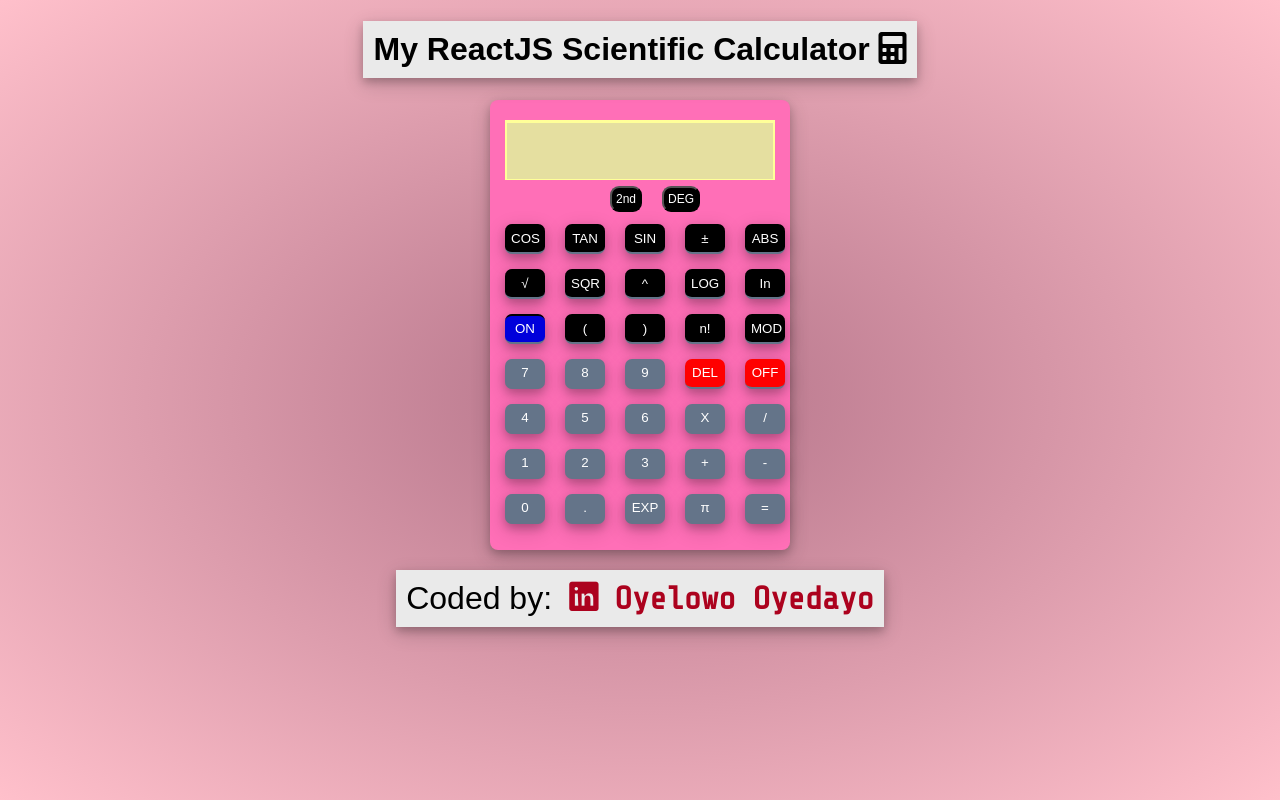
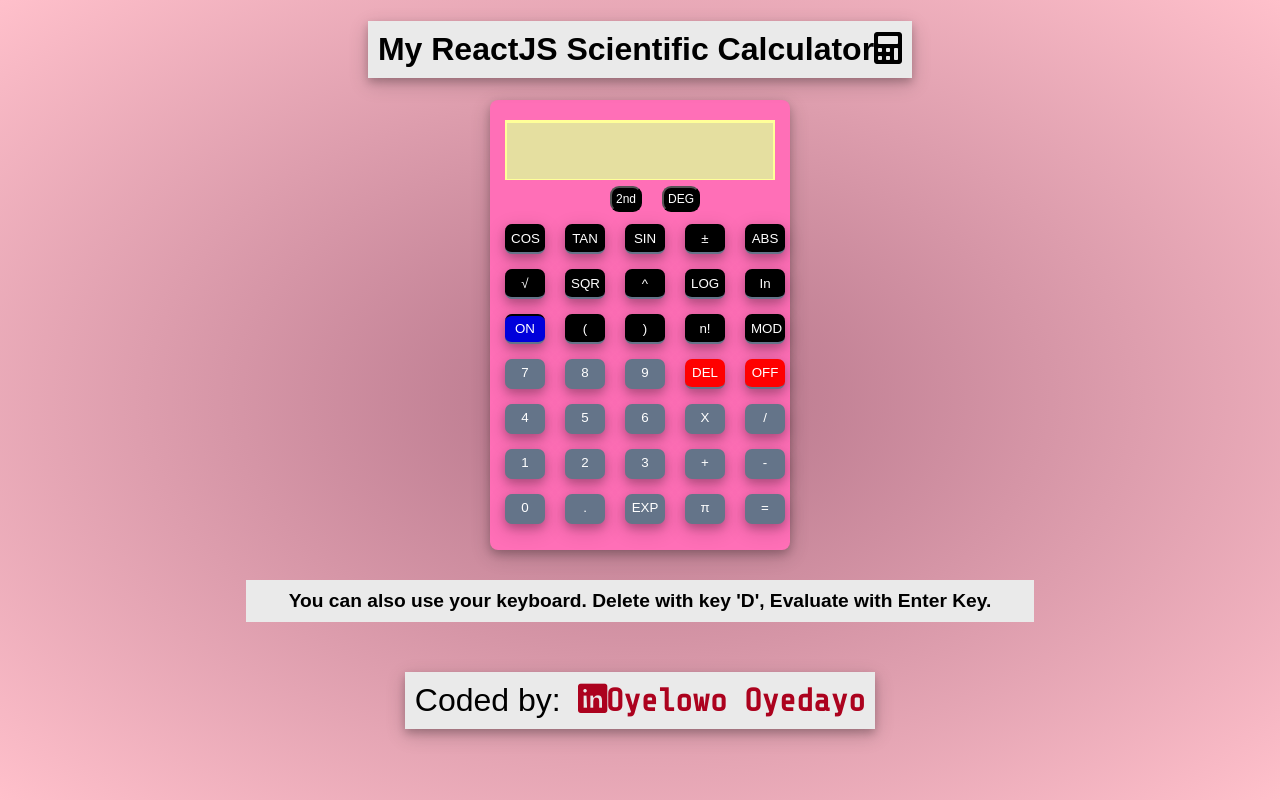
Before and after one commit to Oyelowo/react_scientific_calculator, a React (Create React App) app: page / in a window 1280 px wide. Built offline with nearby package versions, Linux system fonts and the light colour scheme.

Commit message:
styling done

```diff
--- a/src/App.css
+++ b/src/App.css
@@ -13,9 +13,18 @@ footer, h1{
     box-shadow: 0 4px 8px 0 rgba(0, 0, 0, 0.2), 0 6px 20px 0 rgba(0, 0, 0, 0.19);
 }
 
+p{
+    font-size: 1.2rem;
+    color: black;
+    font-weight: bolder;
+    background: #eaeaea;
+    padding: 10px;
+    width: 60%;
+    margin: 30px auto 0;
+}
 
 footer{
-    margin-top: 20px;
+    margin-top: 50px;
 }
 footer a{
     text-decoration: none;
--- a/src/App.jsx
+++ b/src/App.jsx
@@ -6,13 +6,18 @@ class App extends Component {
   render() {
     return (
       <div>
-        <h1>My ReactJS Scientific Calculator <i class="fas fa-calculator"></i></h1>
+        <h1>My ReactJS Scientific Calculator
+          <i class="fas fa-calculator"></i>
+        </h1>
         <CalculatorContainer/>
+        <p>You can also use your keyboard. Delete with key 'D', Evaluate with Enter Key.</p>
         <footer>Coded by:
           <a
             href="https://www.linkedin.com/in/oyelowo-oyedayo/"
             target="_blank"
-            rel="noopener noreferrer"> <i class="fab fa-linkedin"></i> Oyelowo Oyedayo</a>
+            rel="noopener noreferrer">&nbsp;
+            <i class="fab fa-linkedin"></i>
+              Oyelowo Oyedayo</a>
         </footer>
       </div>
     );
```
